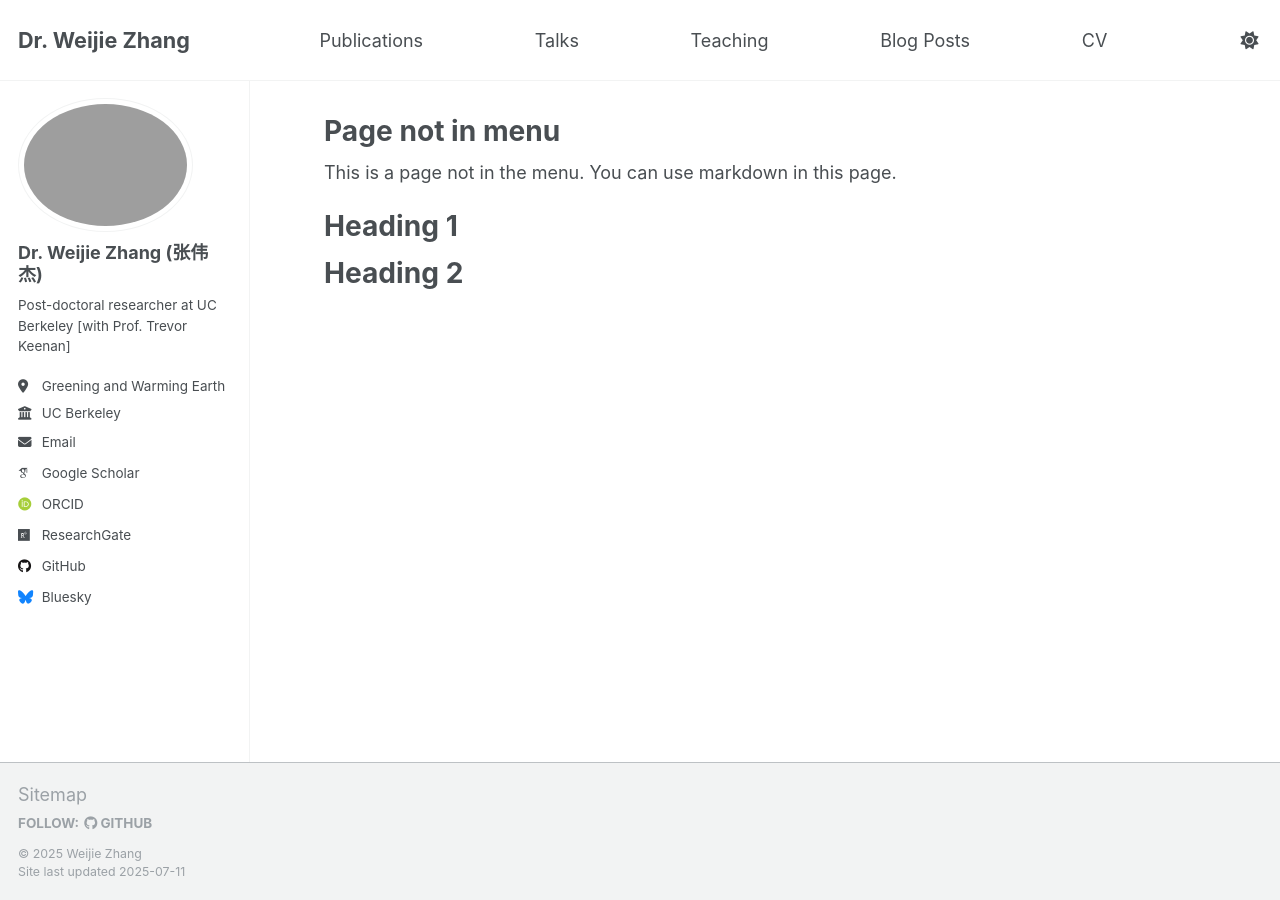
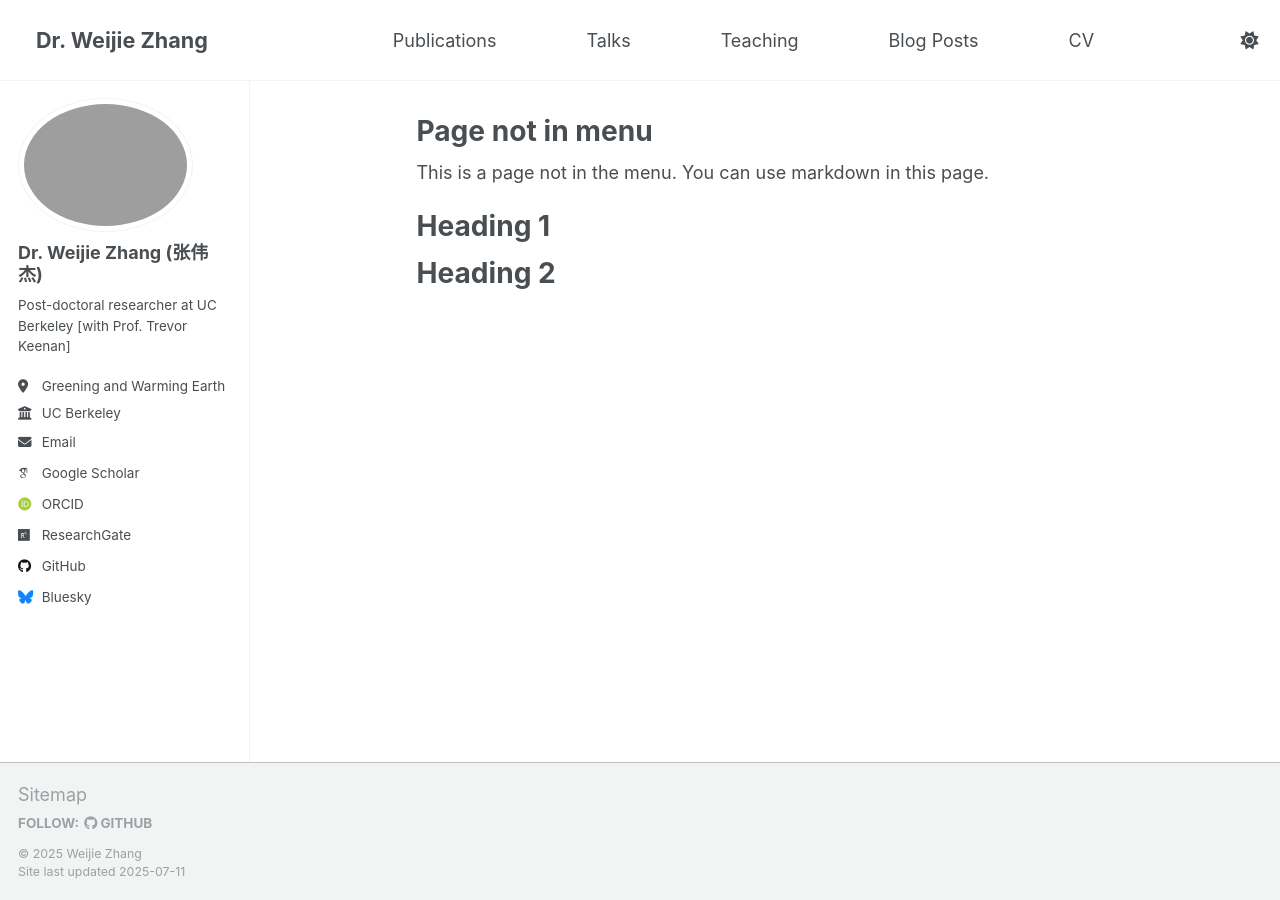
Before and after one commit to WJ714/WJ714.github.io, a Jekyll site: the page built from _pages/non-menu-page.md, in a window 1280 px wide. Built offline with Jekyll 4.4.1, drawn with Linux system fonts in a browser that asks for light colours; some web fonts are replaced; a script that is not in the unit is left out.

Commit message:
Fix layout issues: content positioning, navigation alignment, and homepage width
- Prevent homepage content from being covered by research sidebar
- Move site title to align with left sidebar (250px width)
- Adjust navigation menu items with better spacing (3rem gap)
- Bring content pages closer to left (90% width, max 1200px)
- Fix homepage width calculations to account for both sidebars

🤖 Generated with [Claude Code](https://claude.ai/code)

Co-Authored-By: Claude <noreply@anthropic.com>

```diff
--- a/_sass/layout/_advanced-layout.scss
+++ b/_sass/layout/_advanced-layout.scss
@@ -15,22 +15,22 @@
     z-index: 10 !important;
   }
 
-  /* Adjust the main content to use full remaining width */
+  /* Adjust the main content to use remaining width but not too far from left */
   #main {
     margin-left: 270px !important; /* Account for sidebar width + margin */
-    width: calc(100% - 290px) !important;
-    max-width: none !important;
+    width: calc(100% - 320px) !important; /* Closer to left side */
+    max-width: 1200px !important; /* Set reasonable max width */
   }
 
-  /* Make the main content article use full width */
+  /* Make the main content closer to left side */
   .page {
-    width: 100% !important;
+    width: 90% !important; /* Not full width to avoid being too wide */
     margin: 0 !important;
     padding: 0 2rem !important;
   }
 
   article.page {
-    width: 100% !important;
+    width: 90% !important;
     margin: 0 !important;
     padding: 0 2rem !important;
   }
@@ -50,13 +50,21 @@
   .page-with-sidebar {
     #main {
       margin-left: 270px !important;
-      width: calc(100% - 610px) !important; /* Account for both sidebars */
+      width: calc(100% - 630px) !important; /* Account for both sidebars + extra space */
     }
 
     .page {
       width: 100% !important;
       margin: 0 !important;
       padding: 0 2rem !important;
+      max-width: calc(100% - 340px) !important; /* Prevent content from going under research sidebar */
+    }
+
+    article.page {
+      width: 100% !important;
+      margin: 0 !important;
+      padding: 0 2rem !important;
+      max-width: calc(100% - 340px) !important;
     }
   }
 }
--- a/_sass/layout/_custom-navigation.scss
+++ b/_sass/layout/_custom-navigation.scss
@@ -7,10 +7,11 @@
   background: var(--global-bg-color);
 }
 
-/* Site title on the left */
+/* Site title on the far left */
 .nav-left {
-  flex: 0 0 auto !important;
-  margin-right: 2rem !important;
+  flex: 0 0 250px !important;
+  margin-right: 1rem !important;
+  padding-left: 1rem !important;
 }
 
 .nav-left .site-title {
@@ -29,8 +30,9 @@
 .nav-center {
   flex: 1 !important;
   display: flex !important;
-  justify-content: space-evenly !important;
+  justify-content: center !important;
   align-items: center !important;
+  gap: 3rem !important;
 }
 
 .nav-center .nav-item {
```
